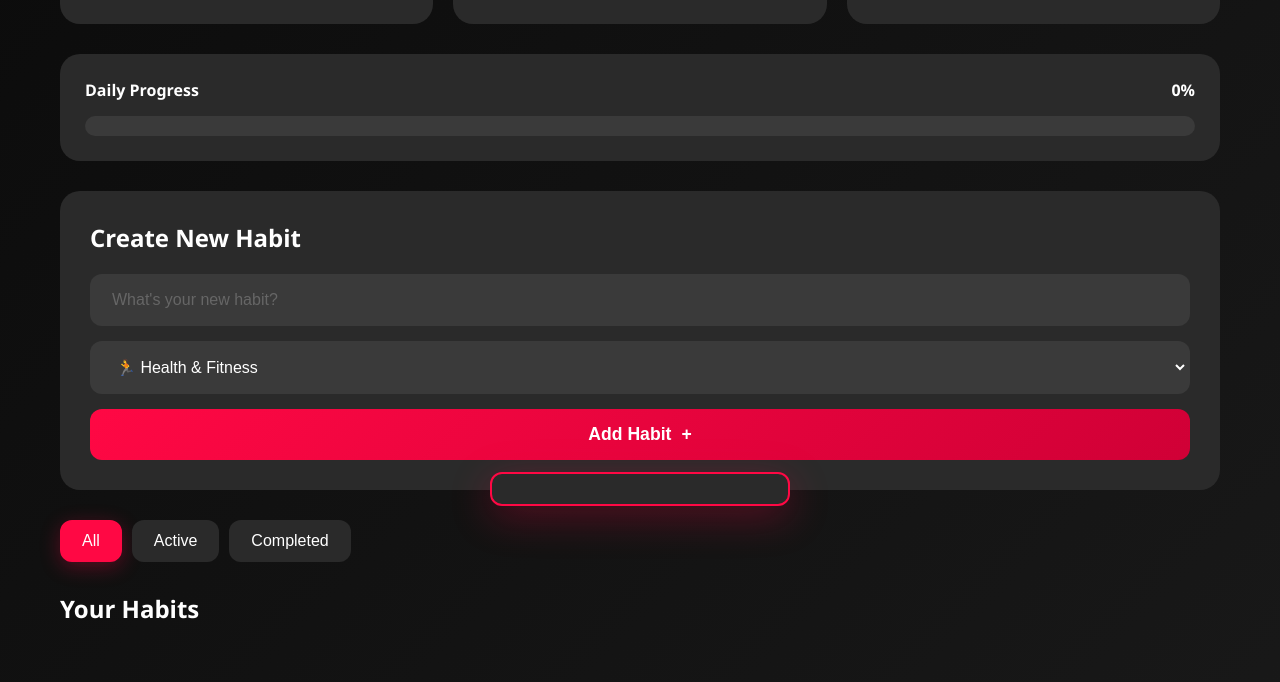
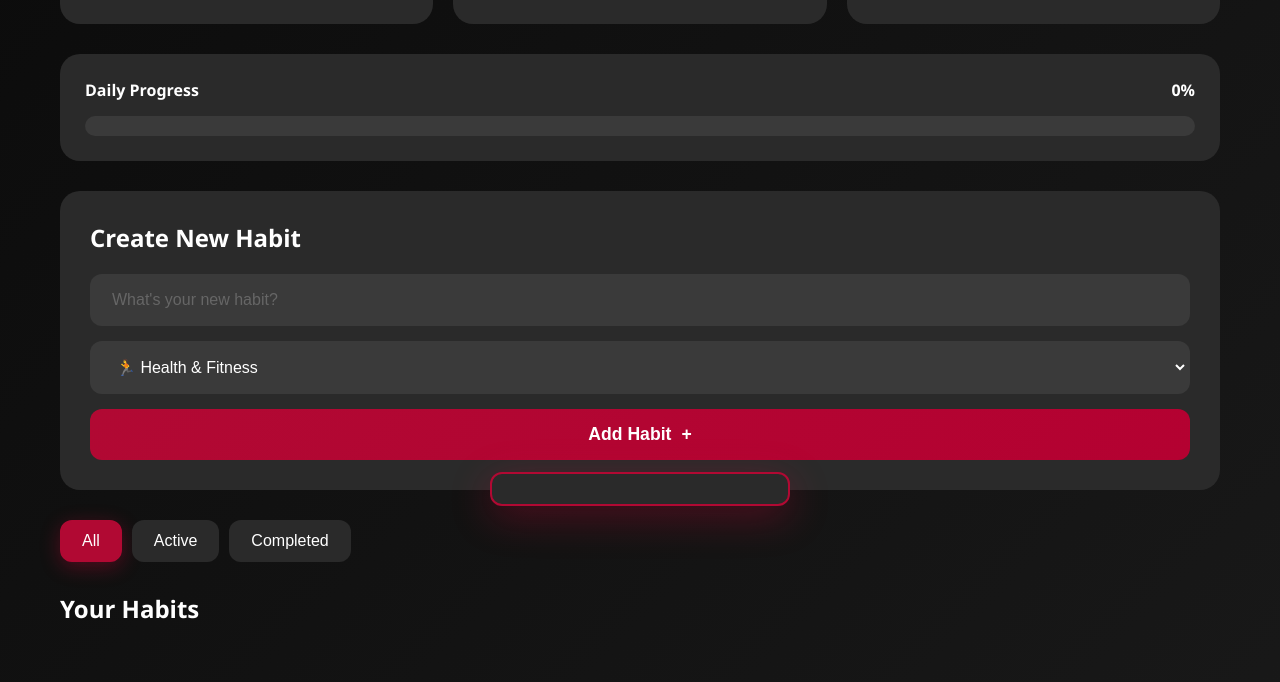
Before and after one commit to Deepikaaaaa0610/HabitFlow, a plain HTML site: page index.html in a window 1280 px wide. Shown: the part 394-1076 px from the top of the page. Drawn offline with Linux system fonts and the light colour scheme.

Commit message:
color change

```diff
--- a/style.css
+++ b/style.css
@@ -6,15 +6,15 @@
 }
 
 :root {
-    --primary-red: #ff0844;
-    --dark-red: #d00036;
+    --primary-red: #b10933;
+    --dark-red: #b40131;
     --black: #0a0a0a;
     --dark-gray: #1a1a1a;
     --medium-gray: #2a2a2a;
     --light-gray: #3a3a3a;
     --white: #ffffff;
-    --success: #00ff88;
-    --shadow: rgba(255, 8, 68, 0.3);
+    --success: #01f885;
+    --shadow: rgba(232, 1, 58, 0.3);
 }
 
 body {
```
